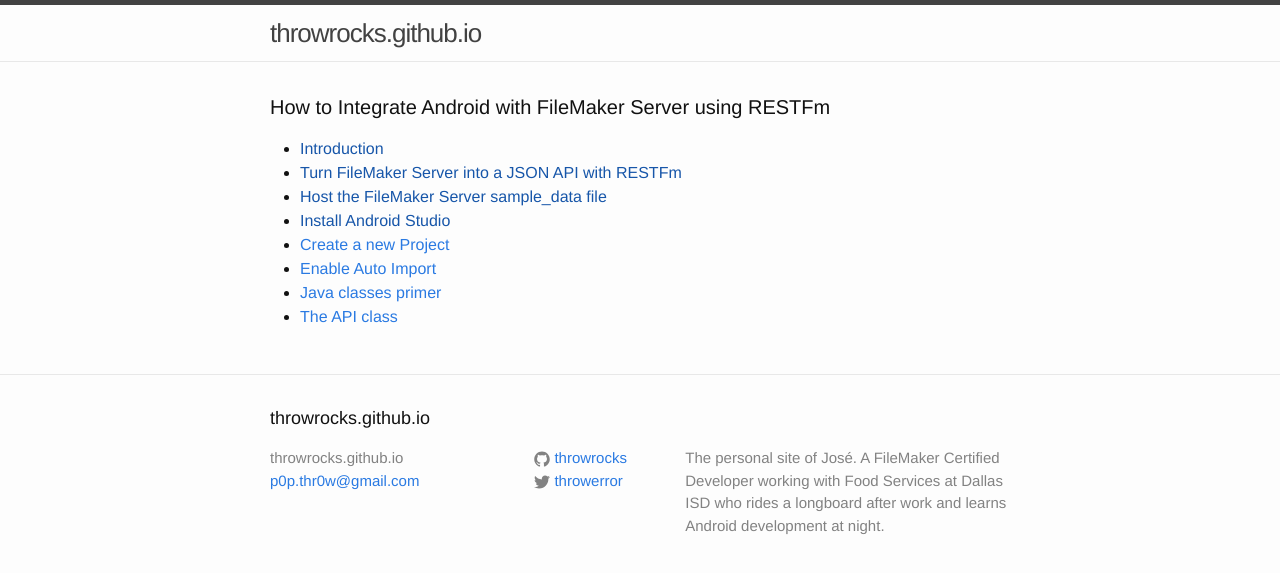
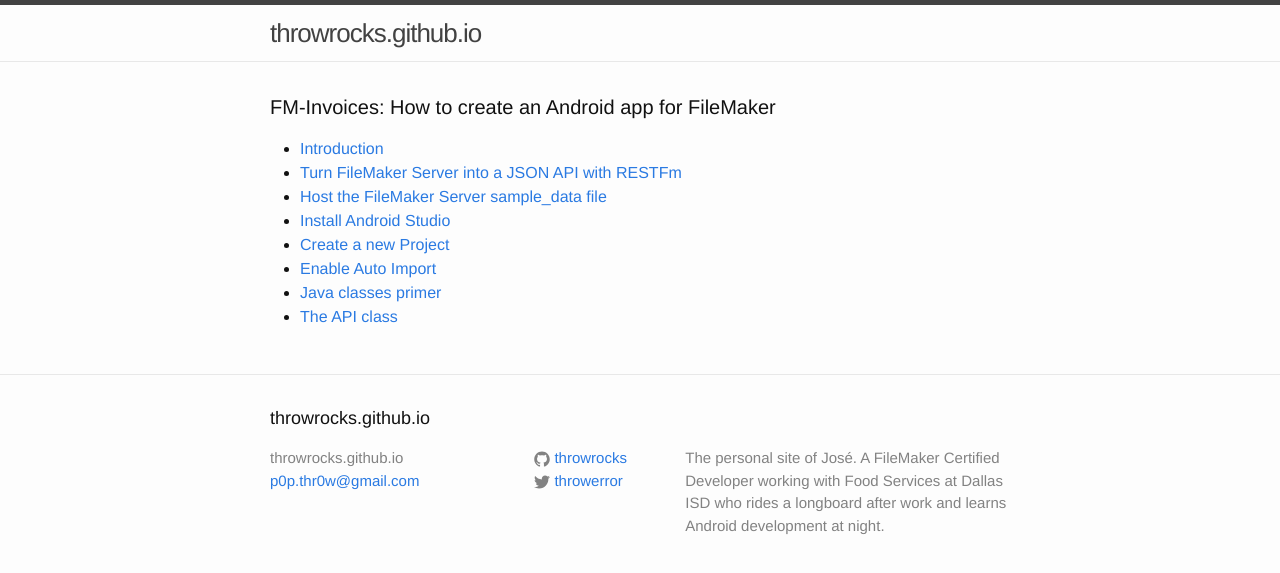
Before and after one commit to throwrocks/throwrocks.github.io, a Jekyll site: the page built from index.html, in a window 1280 px wide. Shown: the top 573 px of the page. Built offline with Jekyll 4.4.1, drawn with Linux system fonts in a browser that asks for light colours.

Commit message:
feat: Reorganized pages. Started the Introduction and the RESTfm page.

````diff
--- /dev/null
+++ b/fm-invoices/03-host-filemaker-server-sample-data.markdown
@@ -0,0 +1,6 @@
+---
+layout: page
+comments: false
+title: Host the FileMaker Server Sample Data File
+permalink: fm-invoices-host-filemaker-server-sample-data.html
+---
--- /dev/null
+++ b/fm-invoices/04-android-studio.markdown
@@ -0,0 +1,6 @@
+---
+layout: page
+comments: false
+title: Install Android Studio
+permalink: fm-invoices-install-android-studio.html
+---
--- a/fm-invoices/02-enable-auto-import.markdown
+++ b/fm-invoices/06-enable-auto-import.markdown
@@ -13,11 +13,11 @@
 
 From the menu, click on File and then Settings.
 
-![Welcome to Android Studio](http://throw.rocks/fm-invoices/02_settings/settings_01_open.png)
+![Welcome to Android Studio](http://throw.rocks/fm-invoices/06_settings/settings_01_open.png)
 
 On the settings window, use the search box to find "Auto Import." Once you get the results on the right panel, check the box next to "Add unambiguous imports on the fly."
 
-![Enable Auto Imports](http://throw.rocks/fm-invoices/02_settings/settings_02_enable_auto_import.png)
+![Enable Auto Imports](http://throw.rocks/fm-invoices/06_settings/settings_02_enable_auto_import.png)
 
 What will happen then is that when you copy some code that uses classes from packages that you haven't imported, Android Studio will automatically add the import statements to your class.
 
@@ -40,7 +40,7 @@
 
 If you try to use the `URL` class without the import statement, Android Studio will turn it red and give you a warning.
 
-![Broken import statement](http://throw.rocks/fm-invoices/02_settings/settings_03_broken_import.png)
+![Broken import statement](http://throw.rocks/fm-invoices/06_settings/settings_03_broken_import.png)
 
 But don't worry, these errors are easy to catch because your app will not even run.
 
--- a/fm-invoices/03-java-classes-primer.markdown
+++ b/fm-invoices/07-java-classes-primer.markdown
@@ -107,7 +107,8 @@
     public void setCompany(String company) {
         this.company = company;
     }
-```java
+```
+
 Notice the names of these methods. They are very straighforward. Some of them set data, and others get data. The set methods accept an argument for the data that you want to set. And the get methods don't have an argument because they just return the data from a particular field.
 
 #### Private fields
--- a/index.html
+++ b/index.html
@@ -2,31 +2,31 @@
 layout: default
 ---
 <div class="home">
-   <h1 class="page-heading">How to Integrate Android with FileMaker Server using RESTFm</h1>
+   <h1 class="page-heading">FM-Invoices: How to create an Android app for FileMaker</h1>
    <ul>
       <li>
-         <a class="page-link" href="">Introduction</a>
+         <a class="page-link" href="{{ site.baseurl }}{% link fm-invoices/01-introduction.markdown %}">Introduction</a>
       </li>
       <li>
-         <a class="page-link" href="">Turn FileMaker Server into a JSON API with RESTFm</a>
+         <a class="page-link" href="{{ site.baseurl }}{% link fm-invoices/02-restfm.markdown %}">Turn FileMaker Server into a JSON API with RESTFm</a>
       </li>
       <li>
-         <a class="page-link" href="">Host the FileMaker Server sample_data file</a>
+         <a class="page-link" href="{{ site.baseurl }}{% link fm-invoices/03-host-filemaker-server-sample-data.markdown %}">Host the FileMaker Server sample_data file</a>
       </li>
       <li>
-         <a class="page-link" href="">Install Android Studio</a>
+         <a class="page-link" href="{{ site.baseurl }}{% link fm-invoices/04-android-studio.markdown %}">Install Android Studio</a>
       </li>
       <li>
-         <a class="page-link" href="{{ site.baseurl }}{% link fm-invoices/01-create-new-project.markdown %}">Create a new Project</a>
+         <a class="page-link" href="{{ site.baseurl }}{% link fm-invoices/05-create-new-project.markdown %}">Create a new Project</a>
       </li>
       <li>
-         <a class="page-link" href="{{ site.baseurl }}{% link fm-invoices/02-enable-auto-import.markdown %}">Enable Auto Import</a>
+         <a class="page-link" href="{{ site.baseurl }}{% link fm-invoices/06-enable-auto-import.markdown %}">Enable Auto Import</a>
       </li>
       <li>
-         <a class="page-link" href="{{ site.baseurl }}{% link fm-invoices/03-java-classes-primer.markdown %}">Java classes primer</a>
+         <a class="page-link" href="{{ site.baseurl }}{% link fm-invoices/07-java-classes-primer.markdown %}">Java classes primer</a>
       </li>
       <li>
-         <a class="page-link" href="{{ site.baseurl }}{% link fm-invoices/04-the-api-class.markdown %}">The API class</a>
+         <a class="page-link" href="{{ site.baseurl }}{% link fm-invoices/08-the-api-class.markdown %}">The API class</a>
       </li>
    </ul>
 </div>
````
Also changed, not shown: fm-invoices/01-introduction.markdown (added, +8 -0 lines), fm-invoices/02-restfm.markdown (added, +16 -0 lines), fm-invoices/05-create-new-project.markdown (renamed from fm-invoices/01-create-new-project.markdown, +6 -6 lines), fm-invoices/08-the-api-class.markdown (renamed from fm-invoices/04-the-api-class.markdown, +1 -10 lines), 1 other file.
